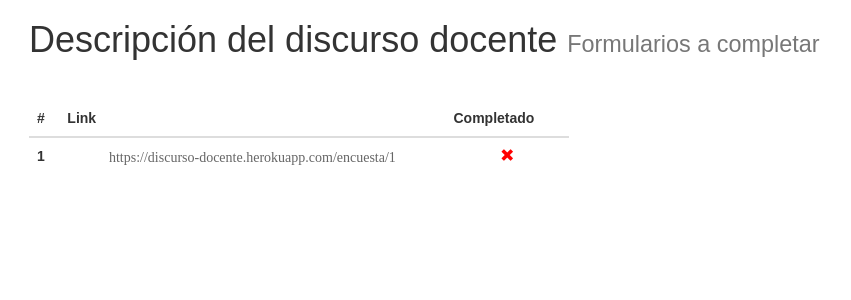
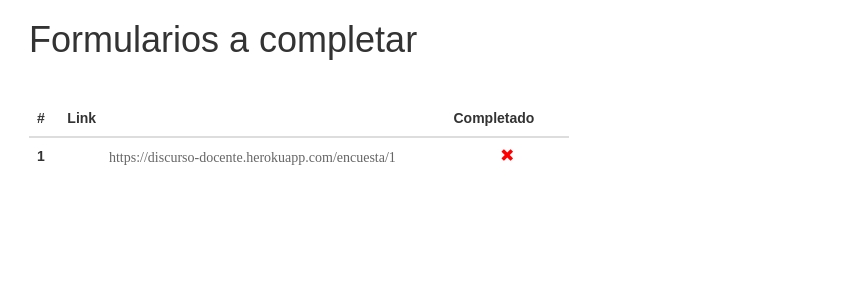
Before and after one commit to cinai/teacher_discourse_form, a Django app: page /encuestas/ in a window 1280 px wide. Shown: the top 300 px of the page, without its empty margins (56-907 px from the left). Run offline with Django 3.2, Linux system fonts and the light colour scheme; tables that the repository leaves empty hold one stand-in row (values such as "Sample post"); some libraries are stand-ins or nearby versions.

Commit message:
fix template

```diff
--- a/discourse_form/templates/todo.html
+++ b/discourse_form/templates/todo.html
@@ -16,8 +16,7 @@
 </head>
 <body class="">
   <div class="container">
-    <div class="col-md-12"> <br><h1>Descripción del discurso docente <small> Formularios a completar</small></h1><br><br></div>
-
+    <div class="col-md-12"> <br><h1>Formularios a completar </h1><br><br></div>
 
     <div class="col-md-6" style="overflow: auto; height:650px;">
       <table class="table">
```
